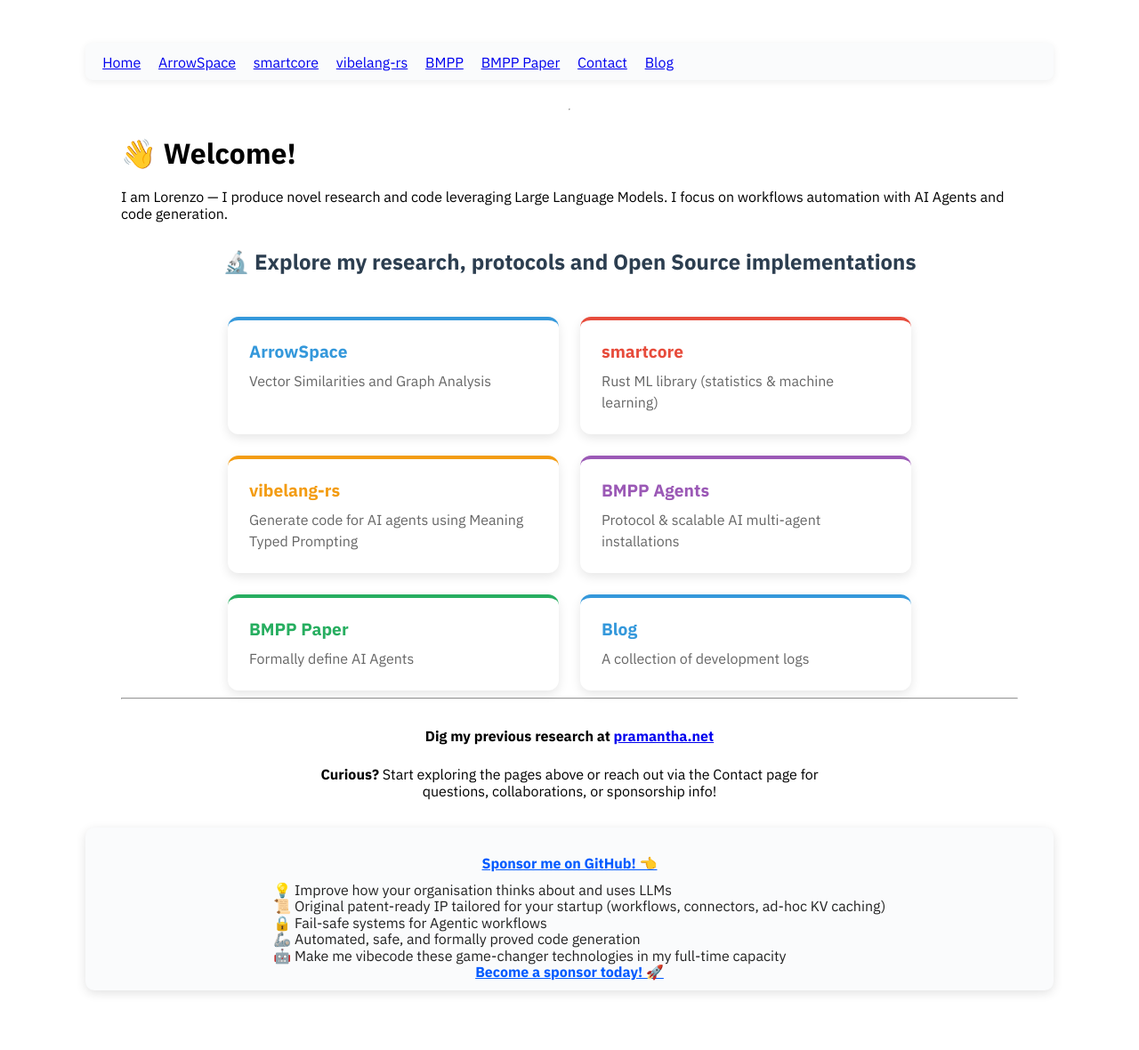
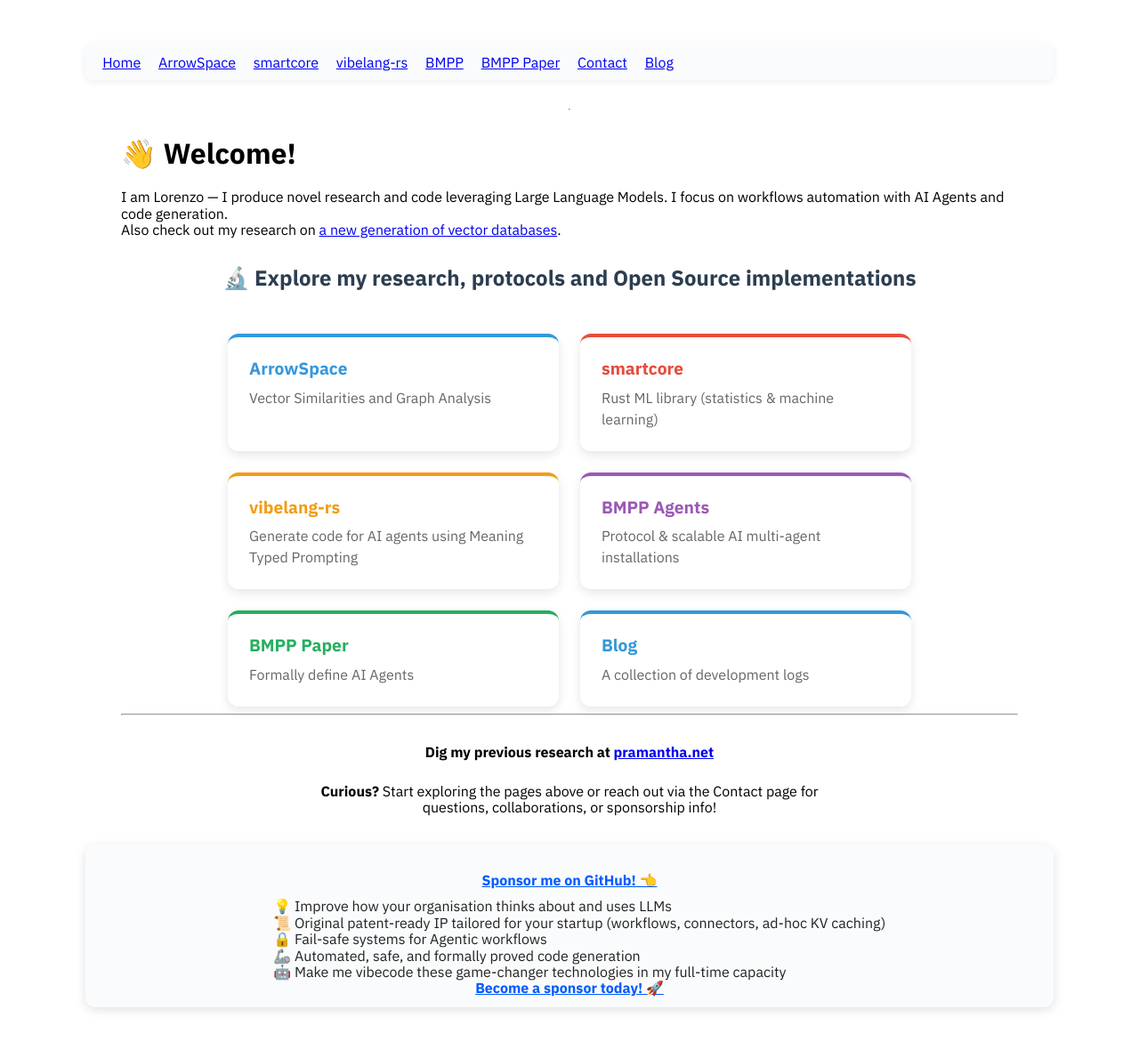
Before and after one commit to Mec-iS/staticwebpage, a Jekyll site: the page built from index.md, in a window 1280 px wide. Shown: the whole page at 89% size. Built offline with Jekyll 4.4.1, drawn with Linux system fonts in a browser that asks for light colours; nearby versions of some CDN libraries.

Commit message:
Add to intro

```diff
--- a/index.md
+++ b/index.md
@@ -91,7 +91,7 @@
 </style>
 
 # 👋 Welcome!
-I am Lorenzo — I produce novel research and code leveraging Large Language Models. I focus on workflows automation with AI Agents and code generation.
+I am Lorenzo — I produce novel research and code leveraging Large Language Models. I focus on workflows automation with AI Agents and code generation.<br/> Also check out my research on <a href="{{ "/posts/001_energy_informed_db" }}">a new generation of vector databases</a>.
 
 <div class="research-container">
   <h2 class="research-header">
```
